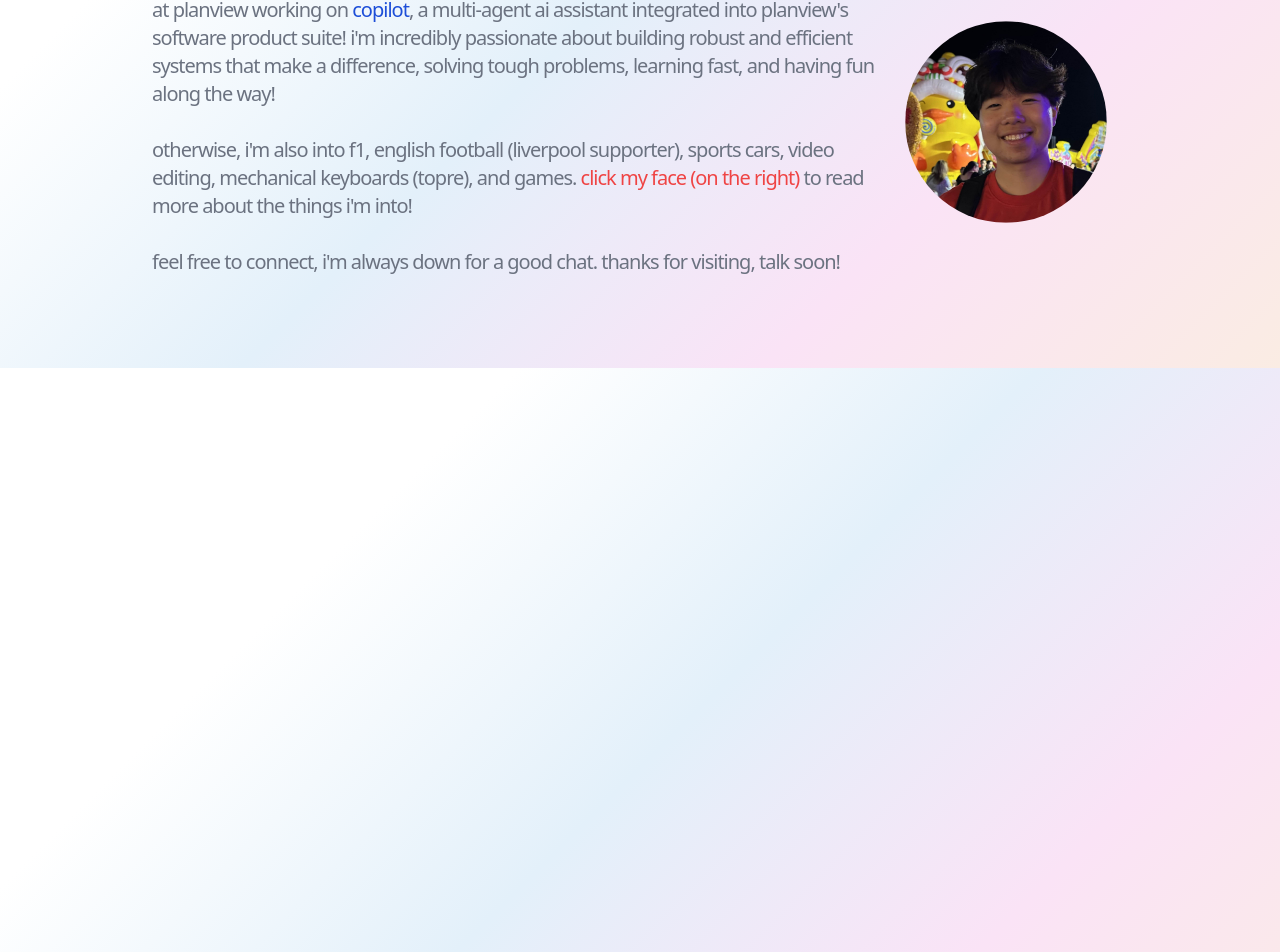
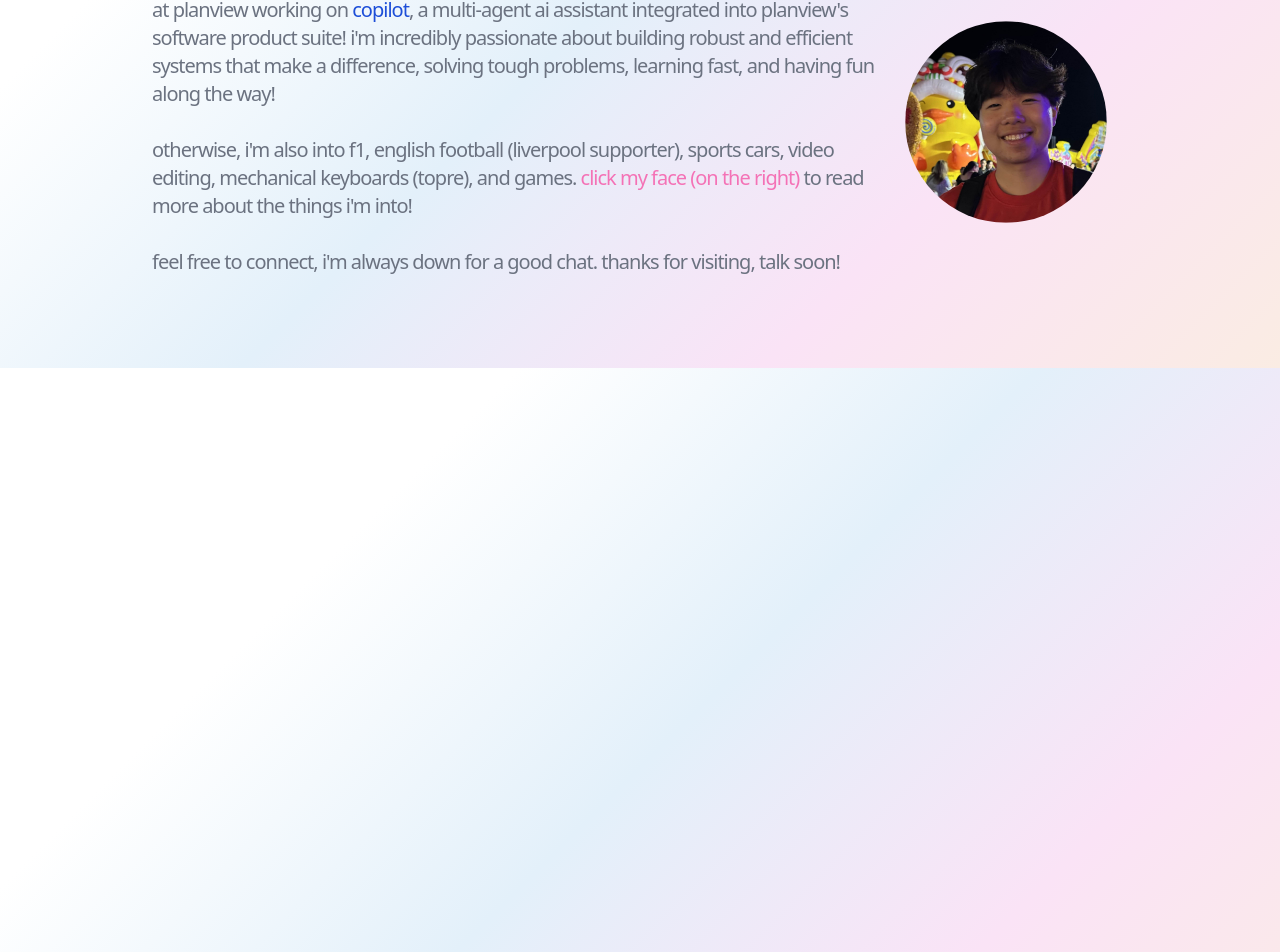
Before and after one commit to rzhang57/rmzhang-website, a Next.js app: page / in a window 1280 px wide. Shown: the part 1232-2184 px from the top of the page. Built offline with nearby package versions, Linux system fonts and the light colour scheme.

Commit message:
update color again

```diff
--- a/src/components/Landing.tsx
+++ b/src/components/Landing.tsx
@@ -17,7 +17,7 @@ export default function Landing() {
           <br/>
           <br/>
           otherwise, i&apos;m also into f1, english football (liverpool supporter), sports cars, video
-          editing, mechanical keyboards (topre), and games. <span className="text-red-500">click my face (on the right)</span> to read
+          editing, mechanical keyboards (topre), and games. <span className="text-pink-400">click my face (on the right)</span> to read
           more about the things i'm into!
           <br/>
           <br/>
```
